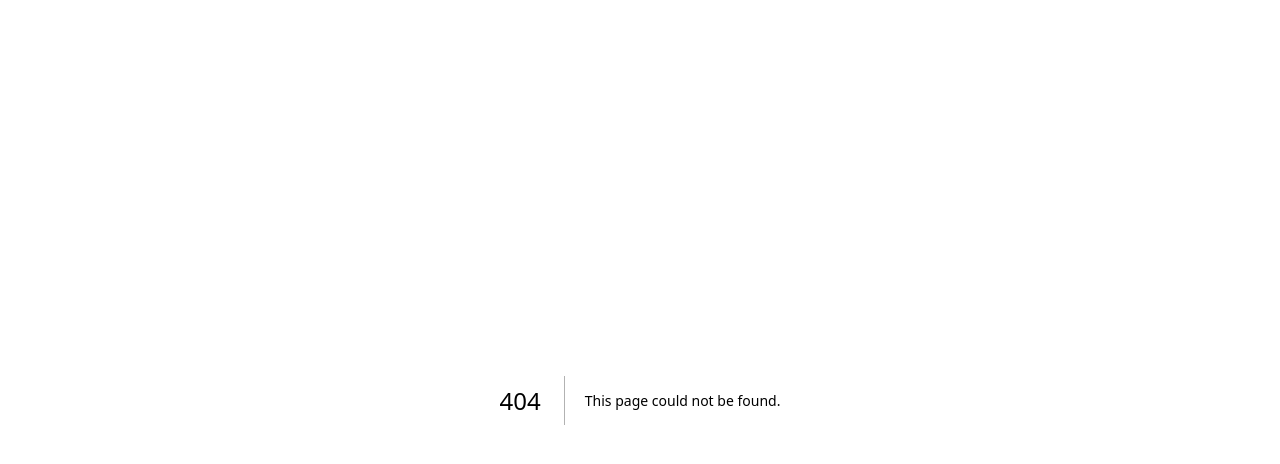
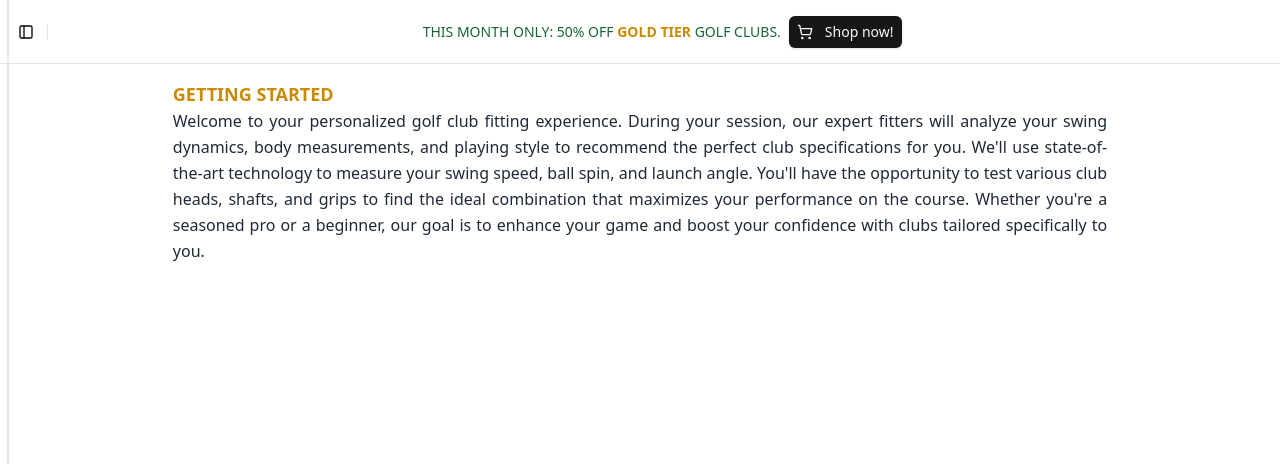
Before and after one commit to steven-kamanga/fittings, a Next.js app in the folder fittings/: page /getting-started in a window 1280 px wide. Before the commit this address had no page. Shown: the top 464 px of the page. Built offline with nearby package versions, Linux system fonts and the light colour scheme; no server answers.

Commit message:
- Working home page, getting started and swing analysis route, for the consumer role

```diff
--- a/fittings/next.config.mjs
+++ b/fittings/next.config.mjs
@@ -1,3 +1,4 @@
+import { withNextVideo } from "next-video/process";
 /** @type {import('next').NextConfig} */
 const nextConfig = {
   env: {
@@ -6,4 +7,4 @@ const nextConfig = {
   },
 };
 
-export default nextConfig;
+export default withNextVideo(nextConfig);
--- a/fittings/package.json
+++ b/fittings/package.json
@@ -3,8 +3,8 @@
   "version": "0.1.0",
   "private": true,
   "scripts": {
-    "server": "concurrently \"next dev\" \"cd ../fittings_api && npm run start\"",
-    "dev": "next dev",
+    "server": "concurrently \"next dev && npx next-video sync -w\" \"cd ../fittings_api && npm run start\"",
+    "dev": "next dev & npx next-video sync -w",
     "build": "next build",
     "start": "next start",
     "lint": "next lint"
@@ -23,8 +23,10 @@
     "lucide-react": "^0.475.0",
     "next": "14.2.24",
     "next-auth": "^4.24.11",
+    "next-video": "^2.1.0",
     "react": "^18.3.1",
     "react-dom": "^18.3.1",
+    "react-player": "^2.16.0",
     "tailwind-merge": "^3.0.2",
     "tailwindcss-animate": "^1.0.7"
   },
--- a/fittings/src/app/(app)/dashboard/page.jsx
+++ b/fittings/src/app/(app)/dashboard/page.jsx
@@ -1,3 +1,23 @@
+import Video from "next-video";
+import golf from "../../../../videos/golf.mkv?thumbnailTime=0";
+
 export default function Page() {
-  return <></>;
+  return (
+    <main className="relative w-full h-screen overflow-hidden">
+      <div className="absolute inset-0">
+        <Video autoPlay loop muted src={golf} controls={false} />
+      </div>
+      <section className="absolute bottom-56 left-4 z-10">
+        <div className="text-xl backdrop-blur-md p-3 rounded">
+          <h1 className="font-bold text-white text-3xl text-left mb-2 drop-shadow-lg">
+            Tailored <span className="text-yellow-600">Golf Club</span>{" "}
+            Experience
+          </h1>
+          <p className="text-white text-lg text-left italic">
+            Perfectly fitted clubs for your best game yet.
+          </p>
+        </div>
+      </section>
+    </main>
+  );
 }
--- /dev/null
+++ b/fittings/src/app/(app)/getting-started/page.jsx
@@ -0,0 +1,30 @@
+import React from "react";
+
+const Page = () => {
+  return (
+    <main className={"px-10 flex flex-col justify-center items-center"}>
+      <section className={"w-[80%]"}>
+        <section>
+          <h2 className={"font-bold text-yellow-600 uppercase text-lg"}>
+            Getting Started
+          </h2>
+        </section>
+        <section>
+          <p className="text-base text-gray-800 font-medium leading-relaxed text-justify">
+            Welcome to your personalized golf club fitting experience. During
+            your session, our expert fitters will analyze your swing dynamics,
+            body measurements, and playing style to recommend the perfect club
+            specifications for you. We'll use state-of-the-art technology to
+            measure your swing speed, ball spin, and launch angle. You'll have
+            the opportunity to test various club heads, shafts, and grips to
+            find the ideal combination that maximizes your performance on the
+            course. Whether you're a seasoned pro or a beginner, our goal is to
+            enhance your game and boost your confidence with clubs tailored
+            specifically to you.
+          </p>
+        </section>
+      </section>
+    </main>
+  );
+};
+export default Page;
--- a/fittings/src/app/(app)/layout.js
+++ b/fittings/src/app/(app)/layout.js
@@ -10,7 +10,7 @@ import HorizontalHeader from "@/components/horizontal-header";
 
 export default function AppLayout({ children }) {
   return (
-    <SidebarProvider>
+    <SidebarProvider defaultOpen={false}>
       <AppSidebar />
       <SidebarInset>
         <header className="flex h-16 shrink-0 items-center gap-2 border-b">
--- /dev/null
+++ b/fittings/src/app/(app)/swing-analysis/page.jsx
@@ -0,0 +1,6 @@
+import React from "react";
+
+const Page = () => {
+  return <main>Page</main>;
+};
+export default Page;
--- a/fittings/src/components/horizontal-header.jsx
+++ b/fittings/src/components/horizontal-header.jsx
@@ -14,7 +14,7 @@ const HorizontalHeader = () => {
           <h3 className="uppercase mb-2 sm:mb-0 sm:mr-2 text-center sm:text-left">
             This Month Only: 50% off{" "}
             <span className="text-yellow-600 font-bold">Gold Tier</span> Golf
-            Clubs
+            Clubs.
           </h3>
           <Button
             variant="default"
```
Also changed, not shown: fittings/src/middleware.js (+11 -1 lines), fittings/videos/get-started.mp4.json (added, +21 -0 lines), fittings/videos/golf.mkv.json (added, +1 -0 lines), 2 other files (tests, documents, lock files or other folders).
